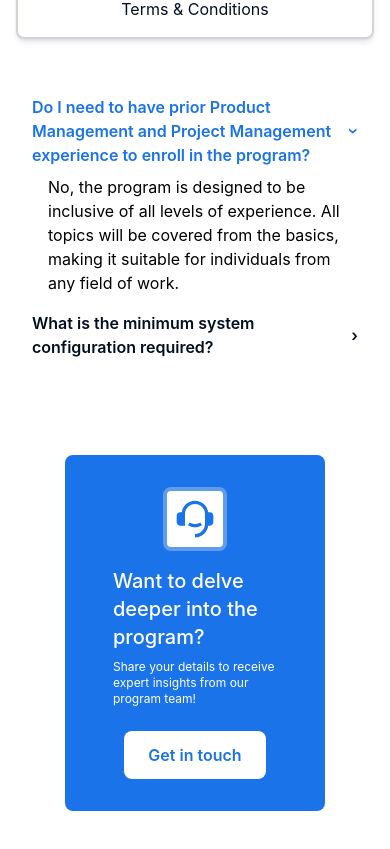
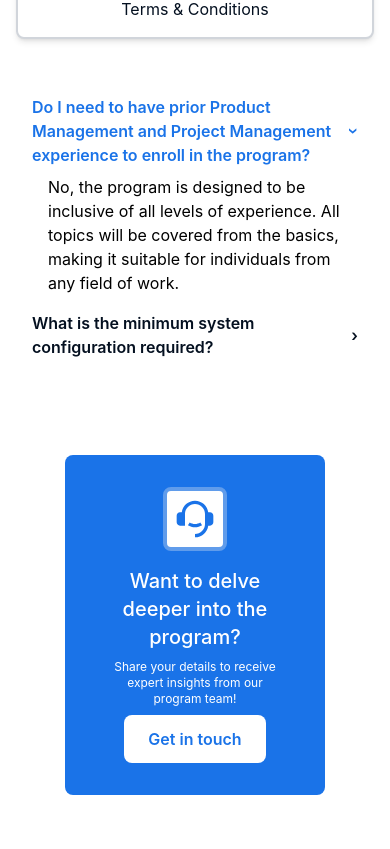
Before and after one commit to Agastya221/Accredian-frontend-task, a React (Vite) app: page / in a window 390 px wide. Shown: the part 1099-1948 px from the top of the page. Built offline with nearby package versions, Linux system fonts and the light colour scheme.

Commit message:
fixed animation

```diff
--- a/src/components/FAQS.jsx
+++ b/src/components/FAQS.jsx
@@ -1,64 +1,41 @@
 import { useEffect } from 'react';
-import icn from "../assets/SVG.svg";
+import icn from '../assets/SVG.svg';
 import 'aos/dist/aos.css';
 import AOS from 'aos';
 
-// Initialize AOS
-AOS.init({
-  duration: 1000,
-  easing: 'ease-in-out',
-  once: true,
-  offset: 50,
-});
-
 const Question = () => {
   useEffect(() => {
+    AOS.init({
+      duration: 1000,
+      easing: 'ease-in-out',
+      once: true,
+      offset: 50,
+    });
+
     AOS.refresh();
   }, []);
 
   return (
-    <section
-      className="py-10 w-full bg-transparent text-black"
-      data-aos="fade-up"
-      data-aos-duration="1000"
-      data-aos-easing="ease-in-out"
-      data-aos-once="true"
-    >
+    <section className="py-10 w-full bg-transparent text-black" data-aos="fade-up">
       <div className="container mx-auto text-center lg:h-72 px-4">
-        <h2
-          className="text-2xl font-semibold mb-8"
-          data-aos="fade-down"
-          data-aos-delay="100"
-        >
+        <h2 className="text-2xl font-semibold mb-8" data-aos="fade-down" data-aos-delay="100">
           Frequently Asked <span className="text-[#1A73E8]">Questions</span>
         </h2>
-        <div className="text-left flex flex-col  lg:flex-row max-w-4xl mx-auto">
-          <div
-            className="flex flex-col  mb-8 lg:w-1/3"
-            data-aos="fade-right"
-            data-aos-delay="200"
-          >
-            <button className="p-4  mb-2 rounded-lg shadow-md bg-[#F1F3F4] text-[#1A73E8] border-2 border-[#1A73E8]">
+        <div className="text-left flex flex-col lg:flex-row max-w-4xl mx-auto">
+          <div className="flex flex-col mb-8 lg:w-1/3" data-aos="fade-right" data-aos-delay="200">
+            <button className="p-4 mb-2 rounded-lg shadow-md bg-[#F1F3F4] text-[#1A73E8] border-2 border-[#1A73E8]">
               Eligibility
             </button>
-            <button className="p-4 mb-2  rounded-lg shadow-md bg-white text-[#041020] border-2 border-gray-300">
+            <button className="p-4 mb-2 rounded-lg shadow-md bg-white text-[#041020] border-2 border-gray-300">
               How to Use?
             </button>
             <button className="p-4 mb-2 rounded-lg shadow-md bg-white text-[#041020] border-2 border-gray-300">
               Terms & Conditions
             </button>
           </div>
-          <div
-            className="flex flex-col p-4  lg:w-2/3 "
-            data-aos="fade-left"
-            data-aos-delay="200"
-          >
+          <div className="flex flex-col p-4 lg:w-2/3" data-aos="fade-left" data-aos-delay="200">
             <details open className="mb-4 group">
-              <summary
-                className="cursor-pointer text-base text-[#1A73E8] font-semibold flex items-center"
-                data-aos="fade-up"
-                data-aos-delay="300"
-              >
+              <summary className="cursor-pointer text-base text-[#1A73E8] font-semibold flex items-center" data-aos="fade-up" data-aos-delay="300">
                 <span>Do I need to have prior Product Management and Project Management experience to enroll in the program?</span>
                 <span className="ml-auto transition-transform duration-300 transform group-open:rotate-90">›</span>
               </summary>
@@ -67,11 +44,7 @@ const Question = () => {
               </p>
             </details>
             <details className="mb-4 group">
-              <summary
-                className="cursor-pointer text-base text-[#041020] font-semibold flex items-center"
-                data-aos="fade-up"
-                data-aos-delay="400"
-              >
+              <summary className="cursor-pointer text-base text-[#041020] font-semibold flex items-center" data-aos="fade-up" data-aos-delay="400">
                 <span>What is the minimum system configuration required?</span>
                 <span className="ml-auto transition-transform duration-300 transform group-open:rotate-90">›</span>
               </summary>
@@ -82,41 +55,21 @@ const Question = () => {
           </div>
         </div>
       </div>
-      <div
-        className="mt-16 mx-auto w-8/12 rounded-lg bg-[#1A73E8] text-white py-8 px-12"
-        data-aos="fade-up"
-        data-aos-delay="500"
-      >
+      <div className="mt-16 mx-auto w-8/12 rounded-lg bg-[#1A73E8] text-white py-8 px-12" data-aos="fade-up" data-aos-delay="500">
         <div className="text-center">
           <div className="flex flex-col lg:flex-row justify-between items-center">
-            <div
-              className="w-16 h-16 bg-white rounded-lg border-4 border-[#609CEB] flex items-center justify-center mb-4 lg:mb-0 lg:mr-4"
-              data-aos="zoom-in"
-              data-aos-delay="600"
-            >
+            <div className="w-16 h-16 bg-white rounded-lg border-4 border-[#609CEB] flex items-center justify-center mb-4 lg:mb-0 lg:mr-4" data-aos="zoom-in" data-aos-delay="600">
               <img src={icn} alt="icon" className="w-10 h-10" />
             </div>
-            <div className="flex flex-col text-left lg:ml-4">
-              <h3
-                className="text-xl font-medium mb-2"
-                data-aos="fade-left"
-                data-aos-delay="700"
-              >
+            <div className="flex flex-col  lg:ml-4 ">
+              <h3 className="text-xl font-medium mb-2" data-aos="fade-left" data-aos-delay="700">
                 Want to delve deeper into the program?
               </h3>
-              <p
-                className="mb-2 text-xs"
-                data-aos="fade-left"
-                data-aos-delay="800"
-              >
+              <p className="mb-2 text-xs" data-aos="fade-left" data-aos-delay="800">
                 Share your details to receive expert insights from our program team!
               </p>
             </div>
-            <button
-              className="bg-white text-[#1A73E8] font-semibold px-6 py-3 rounded-lg lg:ml-auto mt-4 lg:mt-0"
-              data-aos="fade-up"
-              data-aos-delay="900"
-            >
+            <button className="bg-white text-[#1A73E8] font-semibold px-6 py-3 rounded-lg lg:ml-auto" data-aos="fade-up" data-aos-delay="900">
               Get in touch
             </button>
           </div>
--- a/src/components/Header.jsx
+++ b/src/components/Header.jsx
@@ -184,7 +184,7 @@ const Header = () => {
           data-aos-delay="400"
         >
           <button
-
+           onClick={openModal}
             className="hover:text-blue-600 font-medium transition duration-300"
           >
             Refer & Earn
--- a/src/components/Hero.jsx
+++ b/src/components/Hero.jsx
@@ -7,23 +7,22 @@ import ReferralForm from "./PopupModel";
 import 'aos/dist/aos.css';
 import AOS from 'aos';
 
-AOS.init({
-  duration: 1000,
-  easing: 'ease-in-out',
-  once: true,
-  offset: 50,
-});
-
 const Hero = () => {
   const [activeTab, setActiveTab] = useState("Refer");
   const [modalIsOpen, setModalIsOpen] = useState(false);
 
+  useEffect(() => {
+    AOS.init({
+      duration: 1000,
+      easing: 'ease-in-out',
+      once: true,
+      offset: 50,
+    });
+    AOS.refresh();
+  }, []);
+
   const openModal = () => setModalIsOpen(true);
   const closeModal = () => setModalIsOpen(false);
-
-  useEffect(() => {
-    AOS.refresh();
-  }, []);
 
   return (
     <section className="bg-gray-100 py-12">
--- a/src/index.css
+++ b/src/index.css
@@ -37,21 +37,21 @@
 }
 
 
-/* index.css or App.css */
+
 
 .scroll-snap-container {
-  scroll-snap-type: y mandatory; /* Snap to vertical sections */
+  scroll-snap-type: y mandatory;
 
 }
 
 .scroll-snap-container > * {
-  scroll-snap-align: start; /* Snap to the start of each section */
+  scroll-snap-align: start;
 }
 
 
 
 html {
-  scroll-behavior: smooth; /* Smooth scrolling */
+  scroll-behavior: smooth;
   overflow-x: hidden;
 
 }
```
